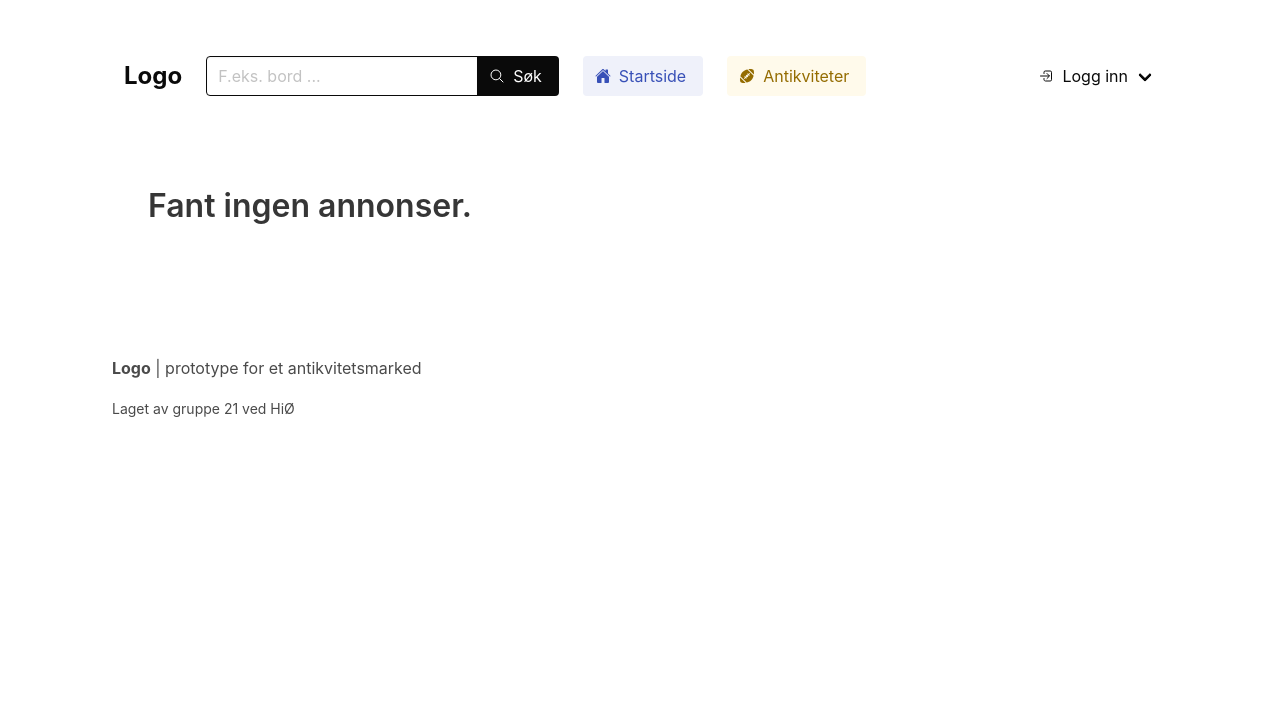
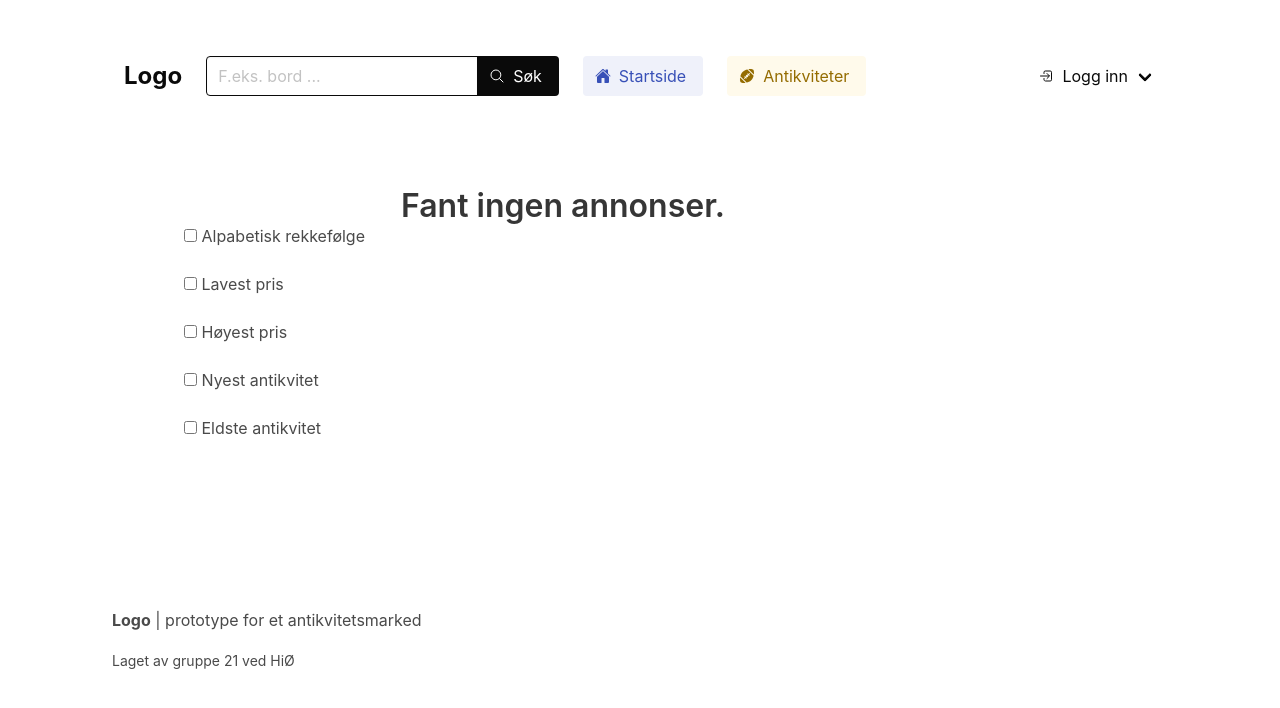
Before and after one commit to olejorga/prototype, a FastAPI app: page /listings/ in a window 1280 px wide. Shown: the top 708 px of the page. Run offline with FastAPI, Linux system fonts and the light colour scheme.

Commit message:
fix: lagt til filter sjekkbokser

```diff
--- a/src/app/templates/listings.html
+++ b/src/app/templates/listings.html
@@ -1,10 +1,46 @@
 {% extends 'base.html' %}
 {% block content %}
     <section class="section">
+        <div class="columns is-multiline is-mobile">
+            <div class="column is-narrow">
+                <aside class="column is-vcentered">
+                    <div class="column">
+                        <label class="checkbox">
+                            <input type="checkbox">
+                            Alpabetisk rekkefølge
+                        </label>
+                    </div>
+                    <div class="column">
+                        <label class="checkbox">
+                            <input type="checkbox">
+                            Lavest pris
+                        </label>
+                    </div>
+                    <div class="column">
+                        <label class="checkbox">
+                            <input type="checkbox">
+                            Høyest pris
+                        </label>
+                    </div>
+                    <div class="column">
+                        <label class="checkbox">
+                            <input type="checkbox">
+                            Nyest antikvitet
+                        </label>
+                    </div>
+                    <div class="column">
+                        <label class="checkbox">
+                            <input type="checkbox">
+                            Eldste  antikvitet
+                        </label>
+                    </div>
+                </aside>
+            </div>
+            <div class="column">
         <div class="tile is-ancestor is-flex-wrap-wrap">
             {% if listings|length > 0 %}
                 {% for listing in listings %}
-                    <div class="tile is-parent is-3">
+                    <div class="tile is-parent is-4">
                         <article class="tile is-child box">
                             <article class="card">
                                 <div class="card-image">
@@ -29,5 +65,7 @@
                 <h1 class="title">Fant ingen annonser.</h1>
             {% endif %}
         </div>
+        </div>
+        </div>
     </section>
 {% endblock %}
--- a/src/app/templates/new_listing.html
+++ b/src/app/templates/new_listing.html
@@ -2,5 +2,6 @@
 {% block content %}
     <section class="section">
         ...
+        <p>hei</p>
     </section>
 {% endblock %}
```
